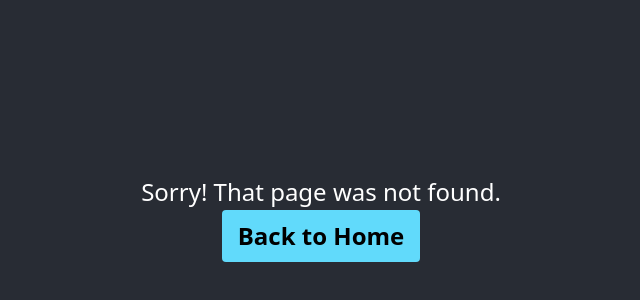
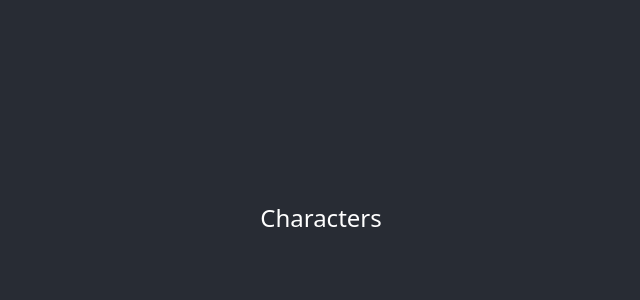
Before and after one commit to jblossomweb/bobs-burgers-demo, a React (Create React App) app: page /characters in a window 1280 px wide. Before the commit this address led to /404. Shown: the part 182-482 px from the top of the page, without its empty margins (319-959 px from the left). Built offline with nearby package versions, Linux system fonts and the light colour scheme.

Commit message:
placeholder characters page

```diff
--- a/src/app/index.tsx
+++ b/src/app/index.tsx
@@ -2,12 +2,14 @@ import React from 'react'
 import { BrowserRouter, Route, Routes, Navigate } from 'react-router-dom'
 
 import HomePage from 'app/pages/HomePage'
+import CharactersPage from './pages/CharactersPage'
 import NotFoundPage from './pages/NotFoundPage'
 
 const App: React.FC = () => (
   <BrowserRouter>
     <Routes>
       <Route index element={<HomePage />} />
+      <Route path="/characters" element={<CharactersPage />} />
       <Route path="/404" element={<NotFoundPage />} />
       <Route path="*" element={<Navigate to="/404" />} />
     </Routes>
--- /dev/null
+++ b/src/app/pages/CharactersPage/CharactersPage.tsx
@@ -0,0 +1,10 @@
+import React from 'react'
+import HeroTemplate from 'app/templates/HeroTemplate'
+
+const CharactersPage: React.FC = () => (
+  <HeroTemplate title="Characters">
+    <h1>Characters</h1>
+  </HeroTemplate>
+)
+
+export default CharactersPage
--- /dev/null
+++ b/src/app/pages/CharactersPage/index.ts
@@ -0,0 +1 @@
+export { default } from './CharactersPage'
--- a/src/app/pages/HomePage/HomePage.tsx
+++ b/src/app/pages/HomePage/HomePage.tsx
@@ -1,4 +1,5 @@
 import React from 'react'
+import { Link } from 'react-router-dom'
 import HeroTemplate from 'app/templates/HeroTemplate'
 import Button from 'app/components/atoms/Button'
 import styles from './HomePage.module.css'
@@ -9,8 +10,12 @@ const HomePage: React.FC = () => (
       <img src="/bobsburgers.png" className={styles.logo} alt="Bob's Burgers" />
     </h1>
     <div className={styles.buttons}>
-      <Button>Characters</Button>
-      <Button>Episodes</Button>
+      <Link to="/characters">
+        <Button>Characters</Button>
+      </Link>
+      <Link to="/episodes">
+        <Button>Episodes</Button>
+      </Link>
     </div>
   </HeroTemplate>
 )
```
